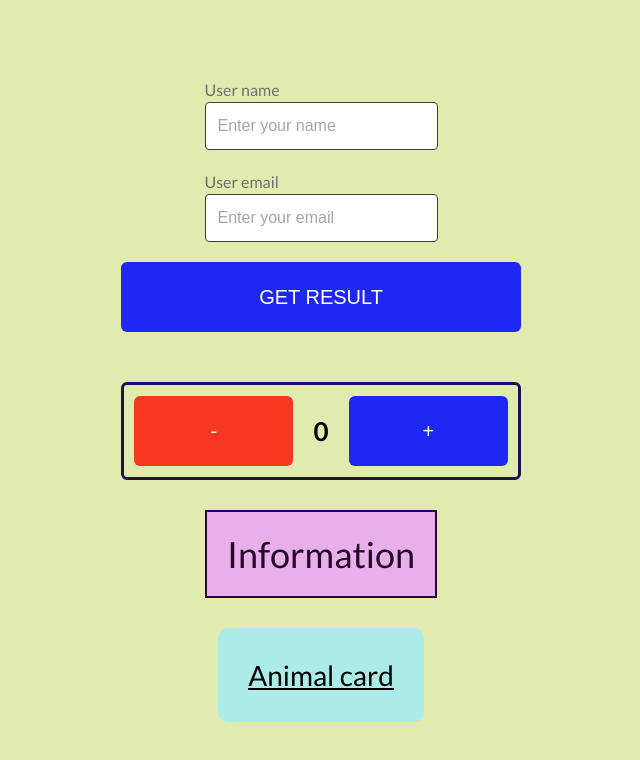
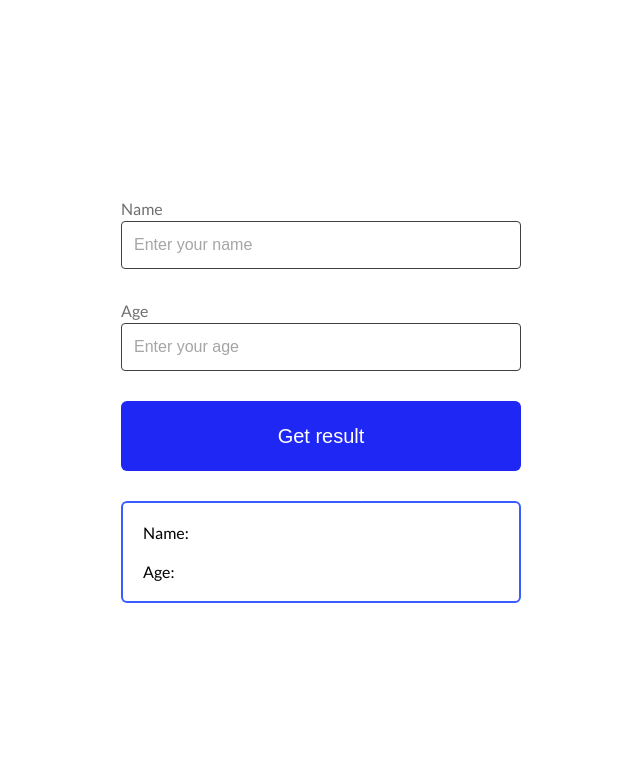
Before and after one commit to orekhov-vitaly/react_ts, a React (Vite) app: page / in a window 1280 px wide. Shown: the top 760 px of the page, without its empty margins (319-959 px from the left). Built offline with nearby package versions, Linux system fonts and the light colour scheme.

Commit message:
Add Homework09

```diff
--- a/src/App.tsx
+++ b/src/App.tsx
@@ -4,11 +4,12 @@ import GlobalStyles from "styles/GlobalStyles";
 // import Lesson06 from "lessons/Lesson06/Lesson06";
 // import Lesson07 from "lessons/Lesson07/Lesson07";
 // import Lesson08 from "lessons/Lesson08/Lesson08";
-import Lesson09 from "lessons/Lesson09/Lesson09";
+// import Lesson09 from "lessons/Lesson09/Lesson09";
 
 // Импорты домашних заданий
 // import Homework06 from "homeworks/Homework06/Homework06";
 // import Homework07 from "homeworks/Homework07/Homework07";
+import Homework09 from "homeworks/Homework09/Homework09";
 
 function App() {
     return (
@@ -19,12 +20,13 @@ function App() {
             {/* <Lesson06/> */}
             {/* <Lesson07 /> */}
             {/* <Lesson08 /> */}
-            <Lesson09 />
+            {/* <Lesson09 /> */}
 
 
             {/* Homeworks */}
             {/* <Homework06 /> */}
             {/* <Homework07 /> */}
+            <Homework09 />
         </>
     );
 }
--- a/src/components/Button/styles.ts
+++ b/src/components/Button/styles.ts
@@ -7,6 +7,7 @@ interface ButtonStyledProps {
 export const ButtonComponent = styled.button<ButtonStyledProps>`
     width: 100%;
     padding: 20px 30px;
+    margin: 0 0 30px;
     background: ${({ isDanger }) => (isDanger ? "#f5381fff" : "#1f27f5")};
     font-size: 20px;
     line-height: 1.5;
@@ -24,4 +25,8 @@ export const ButtonComponent = styled.button<ButtonStyledProps>`
         opacity: 0.6;
         pointer-events: none;
     }
+
+    &:last-child {
+        margin-bottom: 0;
+    }
 `;
--- a/src/components/Input/styles.ts
+++ b/src/components/Input/styles.ts
@@ -3,6 +3,7 @@ import styled from "@emotion/styled";
 export const FormGroup = styled.div`
     display: flex;
     flex-direction: column;
+    margin: 0 0 30px;
 `;
 
 export const LabelControl = styled.label`
--- /dev/null
+++ b/src/homeworks/Homework09/Homework09.tsx
@@ -0,0 +1,55 @@
+import { useState, type ChangeEvent } from "react";
+
+import Button from "components/Button/Button";
+import Input from "components/Input/Input";
+import { FormWrapper, ResultBlock, ResultWrapper } from "./styles";
+import { useDeferredValue } from "react";
+
+function Homework09() {
+    const [userName, setUserName] = useState<string>("");
+    const [userAge, setUserAge] = useState<string>("");
+
+    const [resultName, setResultName] = useState<string>("");
+    const [resultAge, setResultAge] = useState<string>("");
+
+    const onChangeName = (event: ChangeEvent<HTMLInputElement>) => {
+        setUserName(event.target.value)
+    }
+
+    const onChangeAge = (event: ChangeEvent<HTMLInputElement>) => {
+        setUserAge(event.target.value)
+    }
+
+    const showResult = () => {
+        setResultName(userName);
+        setResultAge(userAge);
+    }
+
+    return (
+        <FormWrapper>
+            <Input
+                name="user_name"
+                id="user_name"
+                label="Name"
+                placeholder="Enter your name"
+                value={userName}
+                onChange={onChangeName}
+            />
+            <Input
+                name="user_age"
+                id="user_age"
+                label="Age"
+                placeholder="Enter your age"
+                value={userAge}
+                onChange={onChangeAge}
+            />
+            <Button name="Get result" onClick={showResult} />
+            <ResultWrapper>
+                <ResultBlock>Name: {resultName}</ResultBlock>
+                <ResultBlock>Age: {resultAge}</ResultBlock>
+            </ResultWrapper>
+        </FormWrapper>
+    );
+}
+
+export default Homework09;
--- /dev/null
+++ b/src/homeworks/Homework09/styles.ts
@@ -0,0 +1,22 @@
+import styled from "@emotion/styled";
+
+export const FormWrapper = styled.div`
+    flex-grow: 1;
+    width: 100%;
+    max-width: 400px;
+    align-self: center;
+`;
+
+export const ResultWrapper = styled.div`
+    padding: 20px;
+    border: 2px solid #395dffff;
+    border-radius: 6px;
+`;
+
+export const ResultBlock = styled.p`
+    margin: 0 0 20px;
+
+    &:last-child {
+        margin-bottom: 0;
+    }
+`;
--- a/src/styles/GlobalStyles.tsx
+++ b/src/styles/GlobalStyles.tsx
@@ -31,6 +31,7 @@ const globalStyles = css`
 
     #root {
         display: flex;
+        justify-content: center;
         min-height: 100%;
     }
 `;
```
